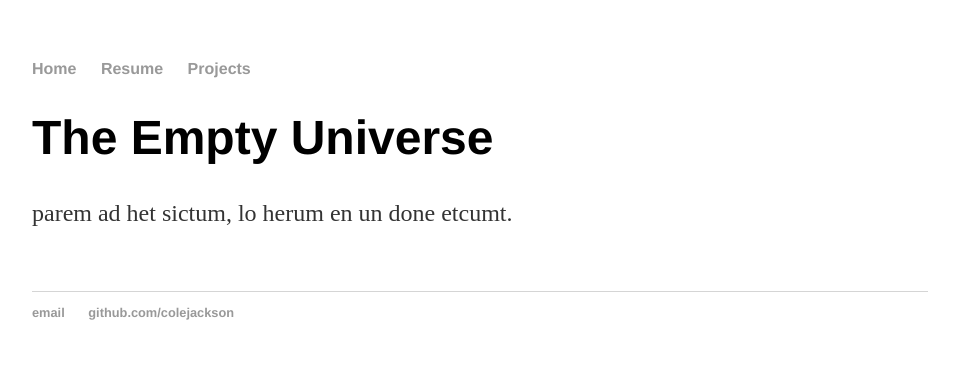
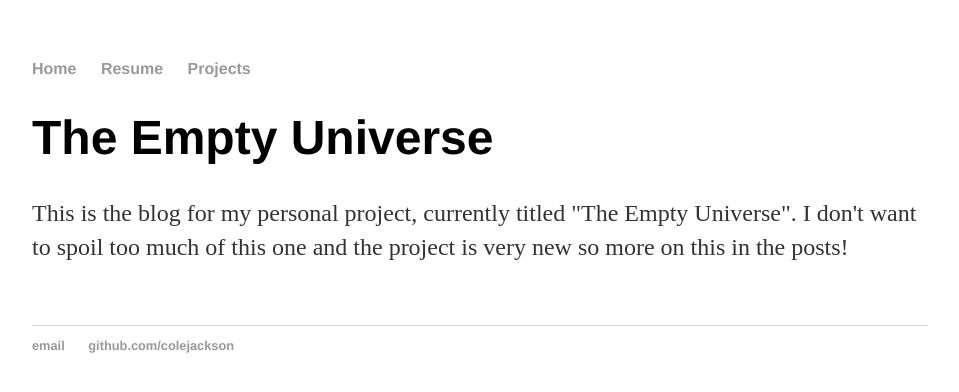
Before and after one commit to colejackson/colejackson.github.io, a Jekyll site: the page built from blog/empty-universe-blog/index.html, in a window 1280 px wide. Shown: the top 392 px of the page, without its empty margins (160-1119 px from the left). Built offline with Jekyll 4.4.1, drawn with Linux system fonts in a browser that asks for light colours.

Commit message:
Update index.html

```diff
--- a/blog/empty-universe-blog/index.html
+++ b/blog/empty-universe-blog/index.html
@@ -6,7 +6,8 @@ title: The Empty Universe
 <h1>{{ page.title }}</h1>
 
 <p>
-  parem ad het sictum, lo herum en un done etcumt.
+  This is the blog for my personal project, currently titled "The Empty Universe".  I don't want
+  to spoil too much of this one and the project is very new so more on this in the posts!
 </p>
 
 {% for post in site.posts %}
```
